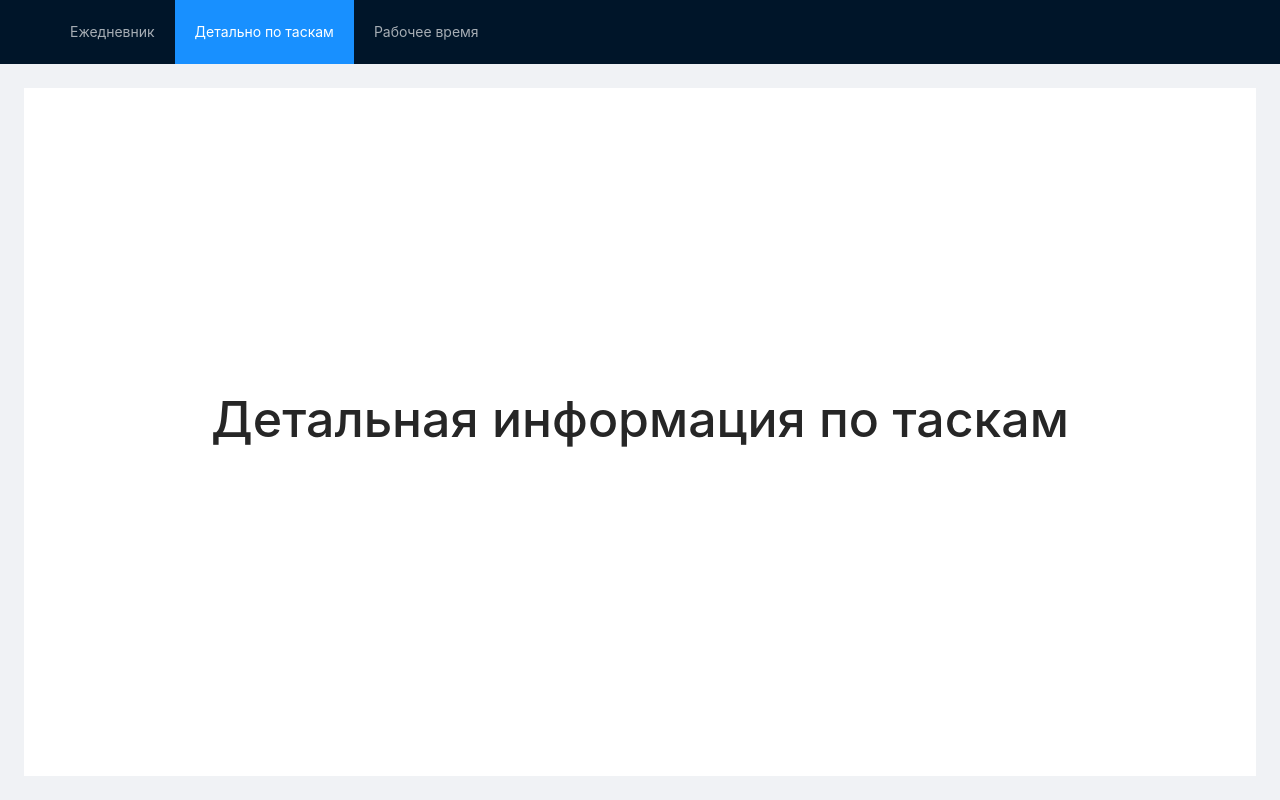
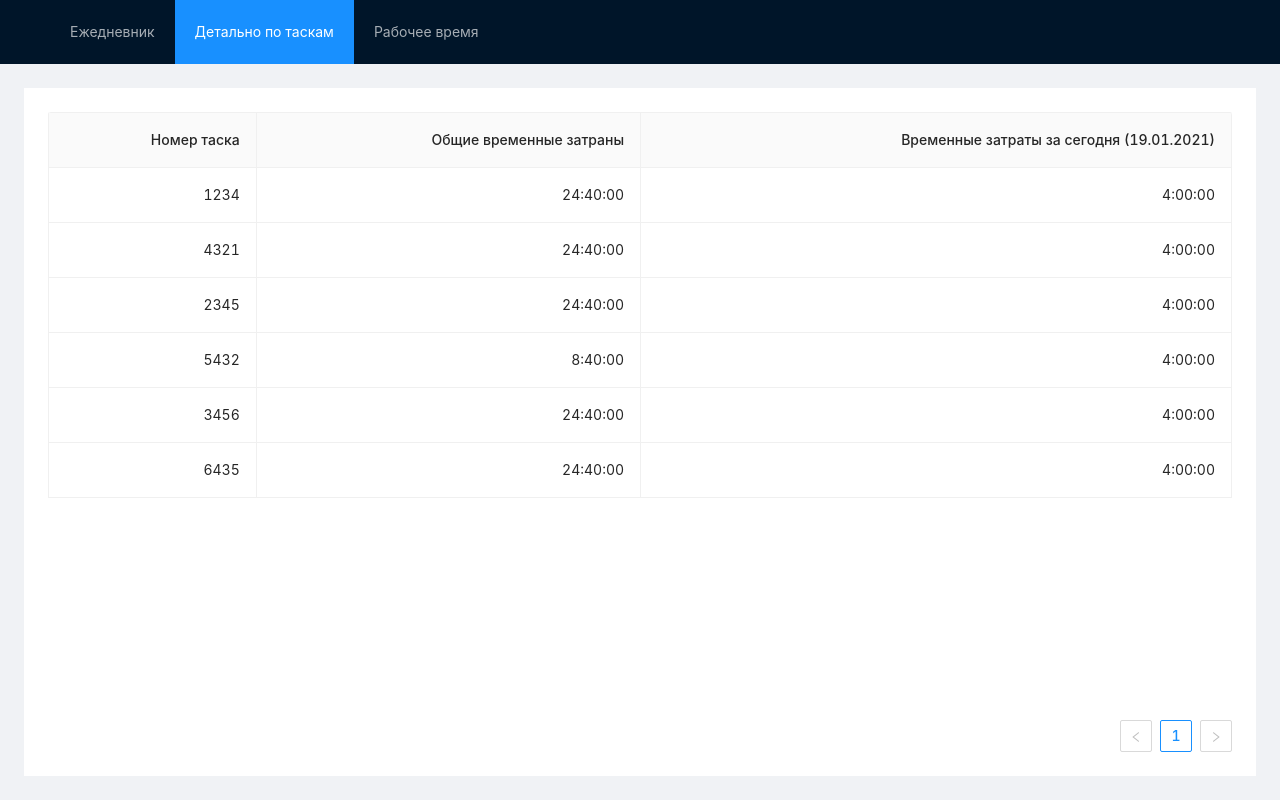
Before and after one commit to ZothOmmog/todolist, a Next.js app: page /tasks-detail in a window 1280 px wide. Built offline with nearby package versions, Linux system fonts and the light colour scheme.

Commit message:
Реализован набросок таблицы детализации по таскам

```diff
--- a/components/index.ts
+++ b/components/index.ts
@@ -2,3 +2,4 @@ export { CommonHeader } from './common-header';
 export { CommonMock } from './common-mock';
 export { DalyTable, dalyTableReducer } from './daly-table';
 export { errorModalReducer } from './error-modal';
+export { TasksTable } from './tasks-table';
--- /dev/null
+++ b/components/tasks-table/hooks/index.ts
@@ -0,0 +1 @@
+export { useTasksTableColumns } from './use-tasks-table-columns';
--- /dev/null
+++ b/components/tasks-table/hooks/use-tasks-table-columns.ts
@@ -0,0 +1,25 @@
+import { ColumnsType } from 'antd/lib/table';
+import { format } from 'date-fns';
+import { IAgregateTaskInfo } from '../tasks-table-types';
+
+export const useTasksTableColumns = () => {
+    const columns: ColumnsType<IAgregateTaskInfo> = [
+        {
+            title: 'Номер таска',
+            dataIndex: 'keyTask',
+            align: 'right',
+            defaultSortOrder: 'ascend'
+        },
+        {
+            title: 'Общие временные затраны',
+            dataIndex: 'spendingAll',
+            align: 'right',
+        },
+        {
+            title: `Временные затраты за сегодня (${format(new Date(), 'dd.MM.yyyy')})`,
+            dataIndex: 'spendingToday',
+            align: 'right',
+        }
+    ];
+    return columns;
+}
--- /dev/null
+++ b/components/tasks-table/index.ts
@@ -0,0 +1 @@
+export { TasksTable } from './tasks-table';
--- /dev/null
+++ b/components/tasks-table/tasks-table-types.ts
@@ -0,0 +1,7 @@
+import ExportTypography from "antd/lib/typography/Typography";
+
+export interface IAgregateTaskInfo {
+    keyTask: number,
+    spendingAll: string,
+    spendingToday: string
+}
--- /dev/null
+++ b/components/tasks-table/tasks-table.tsx
@@ -0,0 +1,48 @@
+import { Table } from "antd";
+import { useTasksTableColumns } from "./hooks";
+import { IAgregateTaskInfo } from "./tasks-table-types";
+
+export const TasksTable = () => {
+    const columns = useTasksTableColumns();
+    const MOCK_DATA: IAgregateTaskInfo[] = [
+        {
+            keyTask: 1234,
+            spendingAll: '24:40:00',
+            spendingToday: '4:00:00'
+        },
+        {
+            keyTask: 4321,
+            spendingAll: '24:40:00',
+            spendingToday: '4:00:00'
+        },
+        {
+            keyTask: 2345,
+            spendingAll: '24:40:00',
+            spendingToday: '4:00:00'
+        },
+        {
+            keyTask: 5432,
+            spendingAll: '8:40:00',
+            spendingToday: '4:00:00'
+        },
+        {
+            keyTask: 3456,
+            spendingAll: '24:40:00',
+            spendingToday: '4:00:00'
+        },
+        {
+            keyTask: 6435,
+            spendingAll: '24:40:00',
+            spendingToday: '4:00:00'
+        },
+    ];
+
+    return (
+        <Table
+            columns={columns}
+            dataSource={MOCK_DATA}
+            className='daly-table'
+            bordered
+        />
+    );
+}
--- a/pages/tasks-detail.tsx
+++ b/pages/tasks-detail.tsx
@@ -1,5 +1,5 @@
 import { Layout } from 'antd';
-import { CommonMock } from '../components';
+import { CommonMock, TasksTable } from '../components';
 import { CommonLayout } from '../layouts';
 const { Content } = Layout;
 
@@ -7,10 +7,14 @@ const { Content } = Layout;
 export default function Home() {
     return (
         <CommonLayout>
-            <Content style={{ padding: 24, margin: 0, flexGrow: 1 }}>
-                <CommonMock>
-                    Детальная информация по таскам
-                </CommonMock>
+            <Content style={{
+                display: 'flex',
+                flexDirection: 'column',
+                padding: 24,
+                margin: 0,
+                flexGrow: 1
+            }}>
+                <TasksTable />
             </Content>
         </CommonLayout>
     );
```
